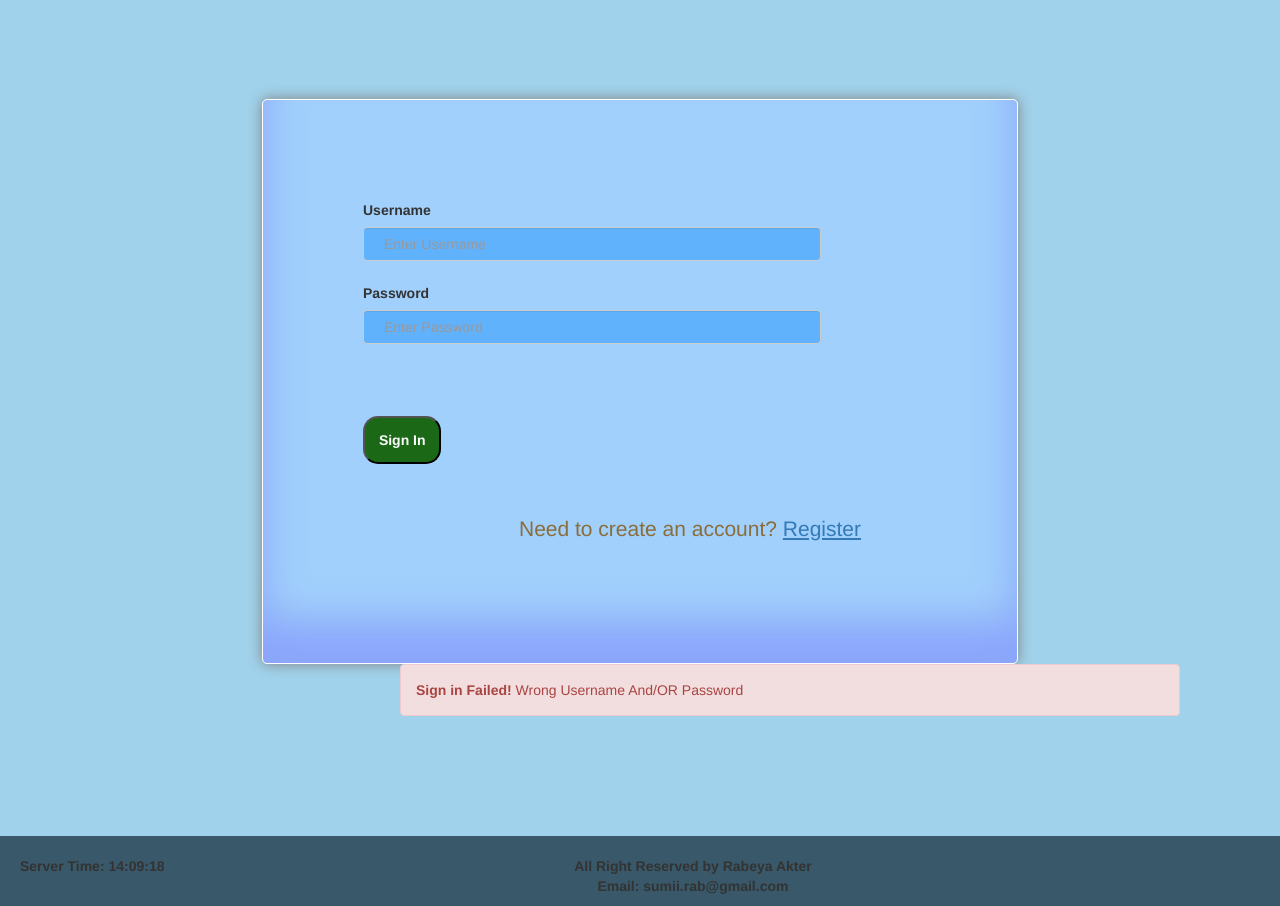
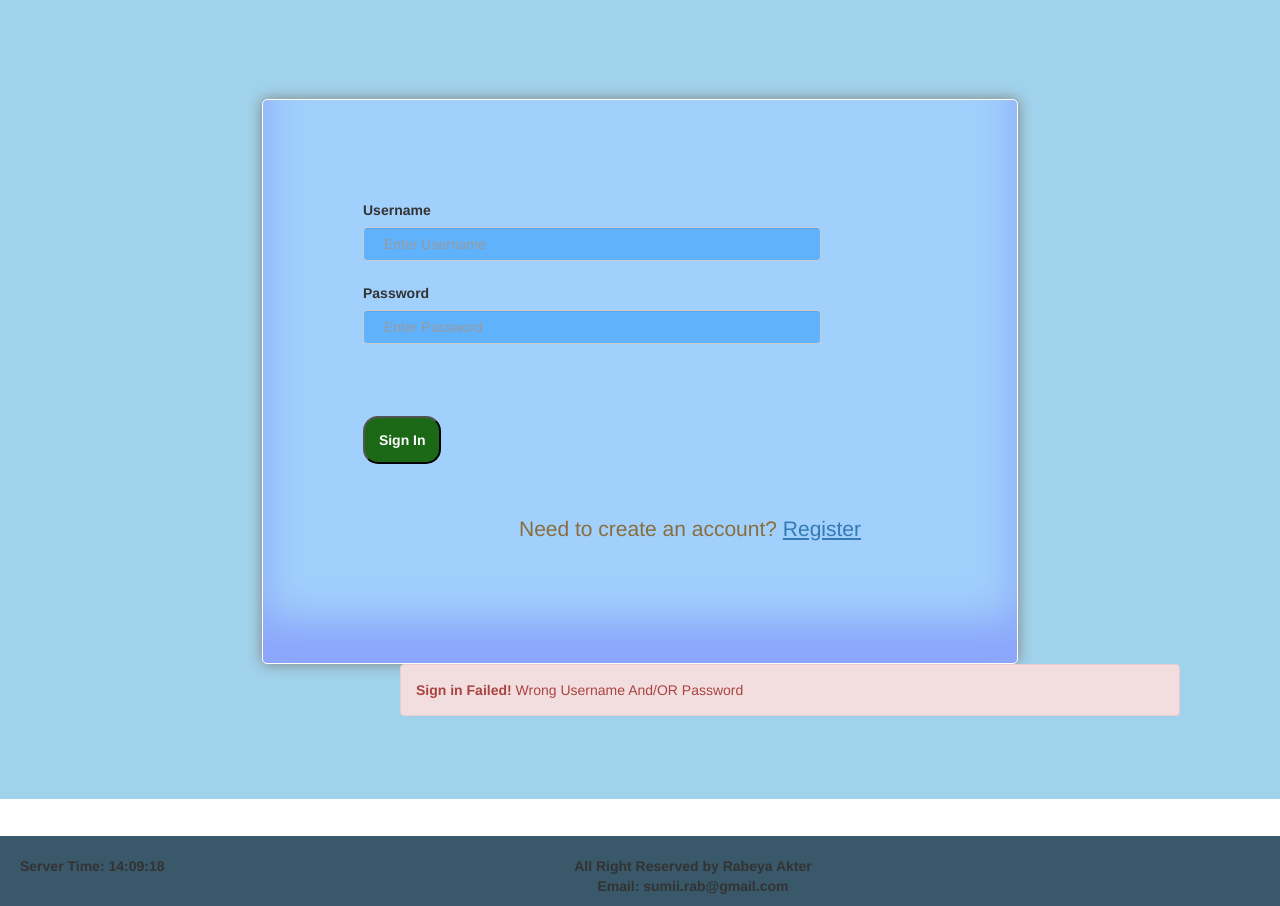
Before and after one commit to RabeyaSumi/Britannia-University-Online-Judge, a PHP site: the page made by Britannia-Online-Judge/login.php in a window 1280 px wide. Shown: the part 178-1084 px from the top of the page. Run offline with PHP 8.4, Linux system fonts and the light colour scheme.

Commit message:
Update login.php

```diff
--- a/Britannia-Online-Judge/login.php
+++ b/Britannia-Online-Judge/login.php
@@ -38,7 +38,7 @@ if(isset($_SESSION["un"]))
 
 
 </head>
-<body style="background-color: #A0D2EB">
+<body>
 
 <?php
 
```
